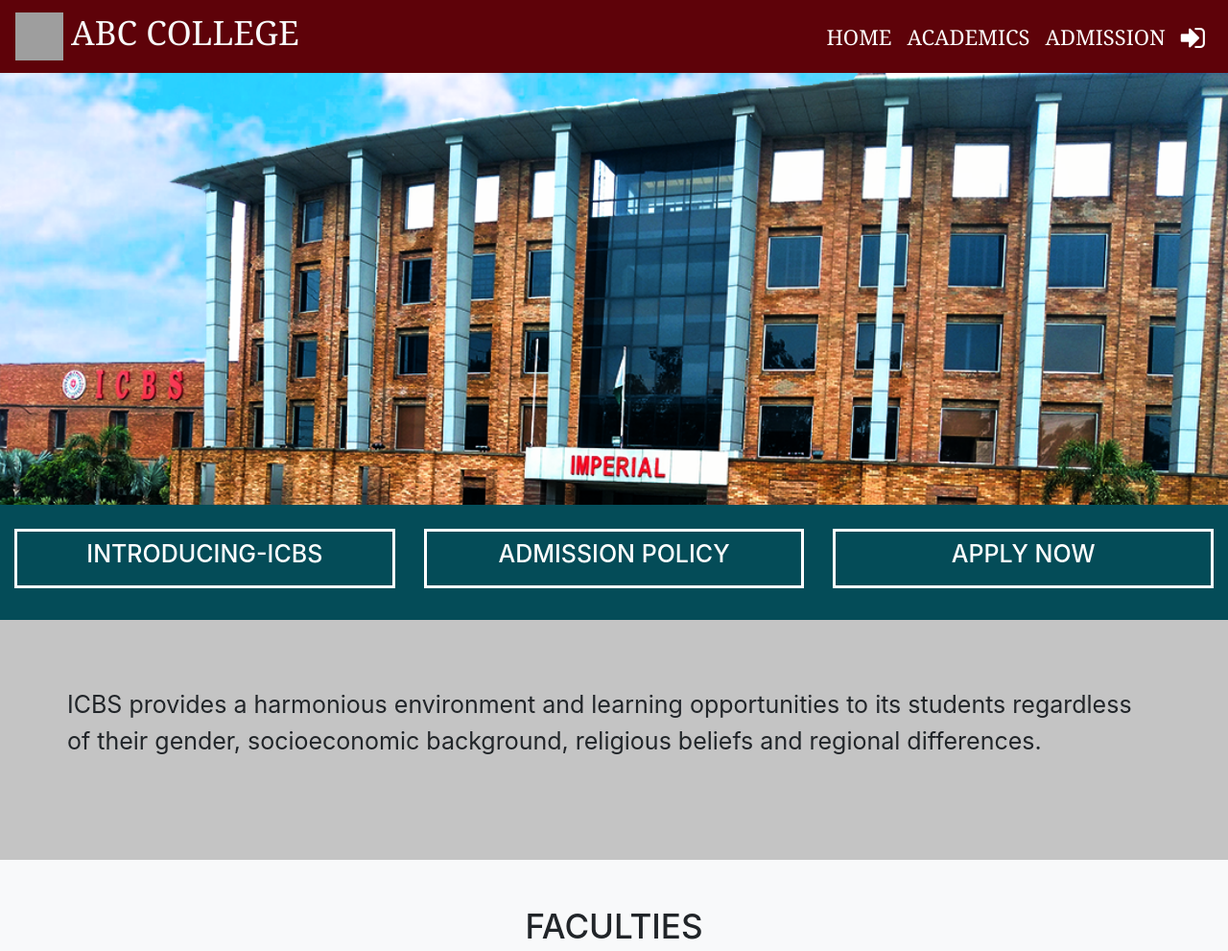
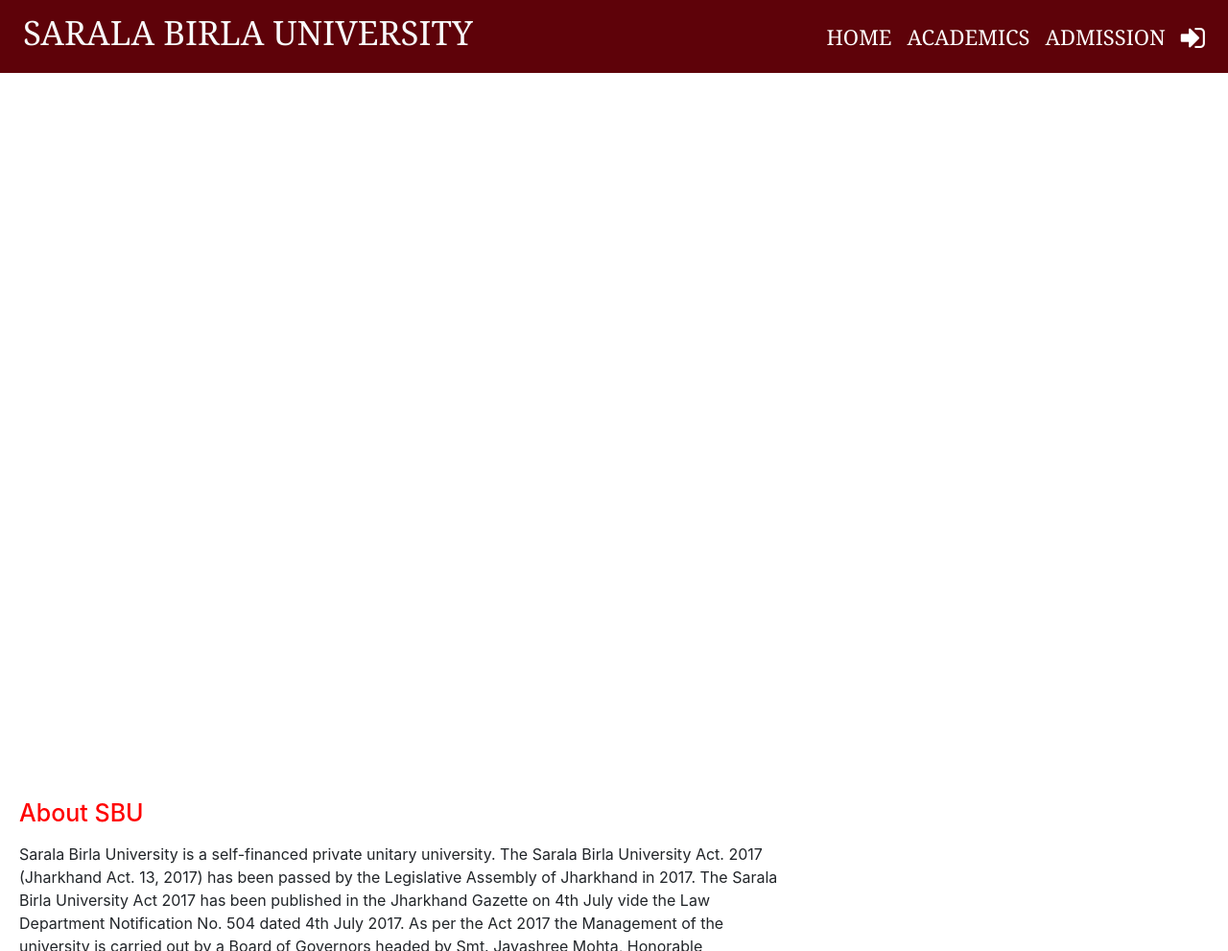
Before and after one commit to piyush461/CollegeManagementSystem, a PHP site: page / in a window 1280 px wide. Shown: the top 991 px of the page at 96% size. Run offline with PHP 8.4, Linux system fonts and the light colour scheme; grey boxes are pictures that could not be loaded.

Commit message:
Add files via upload

```diff
--- a/Common/cards.php
+++ b/Common/cards.php
@@ -1,4 +1,4 @@
-</section>
+	</section>
 	<section class=" bg-light text-center">
 		<div class=" w-100 pt-5 m-auto" style="
 	width:100%;
@@ -7,48 +7,33 @@
 	margin-right:auto;
 	margin-left:auto;
 ">
-			<h1>FACULTIES</h1>
-			<p>ICBS serves the national and international community through a broad spectrum of undergraduate studies..</p>
-			<div class="row pt-3 pb-3">
-				<div class="col-lg-3 col-md-3 col-sm-12 col-10 m-auto">
-					<div class="card card-margin">
-						<div class="card-logo m-auto">
-							<img src="images/1.jpg" class="card-img img-fluid">
-						</div>
-						<div class="card-body">
-							<h5 class="card-title">Faculty of Engineering and Technology</h5>
-						</div>
-					</div>
+			<h1>GALLERY</h1>
+			<div class="gallerybox">
+				<div class="cards">
+					<img src="https://sbu.ac.in/img/gallery/campus%20(5).webp" alt="">
+					<h4>CAMPUS</h4>
 				</div>
-				<div class="col-lg-3 col-md-3 col-sm-12 col-10 m-auto">
-					<div class="card card-margin">
-						<div class="card-logo m-auto mt-1">
-							<img src="images/2.jpg" class="card-img img-fluid">
-						</div>
-						<div class="card-body">
-							<h5 class="card-title">Faculty of Architecture, Art and Design</h5>
-						</div>
-					</div>
+				<div class="cards">
+					<img src="https://sbu.ac.in/img/gallery/library%20(1).webp" alt="">
+					<h4>LIBRARY</h4>
 				</div>
-				<div class="col-lg-3 col-md-3 col-sm-12 col-10 m-auto">
-					<div class="card card-margin">
-						<div class="card-logo m-auto">
-							<img src="images/3.jpg" class="card-img img-fluid">
-						</div>
-						<div class="card-body">
-							<h5 class="card-title">Faculty of Information Technology, Computer Science</h5>
-						</div>
-					</div>
+				<div class="cards">
+					<img src="https://sbu.ac.in/img/gallery/labs%20(1).webp" alt="">
+					<h4>WORKSHOPS & LABS</h4>
 				</div>
-				<div class="col-lg-3 col-md-3 col-sm-12 col-10 m-auto">
-					<div class="card card-margin">
-						<div class="card-logo m-auto">
-							<img src="images/4.jpg" class="card-img img-fluid">
-						</div>
-						<div class="card-body">
-							<h5 class="card-title">Faculty of Business Administration</h5>
-						</div>
-					</div>
+			</div>
+			<div class="gallerybox">
+				<div class="cards">
+					<img src="https://sbu.ac.in/img/gallery/Hostel%20(6).webp" alt="">
+					<h4>HOSTEL</h4>
+				</div>
+				<div class="cards">
+					<img src="https://sbu.ac.in/img/gallery/sports%20(3).webp" alt="">
+					<h4>SPORTS</h4>
+				</div>
+				<div class="cards">
+					<img src="https://sbu.ac.in/img/gallery/lectures%20(1).webp" alt="">
+					<h4>LECTURE HALLS</h4>
 				</div>
 			</div>
 		</div>
--- a/Common/common-header.php
+++ b/Common/common-header.php
@@ -19,7 +19,7 @@
     <nav class="navbar navbar-expand-lg navbar-dark header-back sticky-top header-navbar-fonts">
       <a class="navbar-brand d-flex align-items-center" href="../index.php">
         <img src="../images/icbs_logo.png" class="logo-image" width="50" height="50">
-        <h3 class="text-light text-uppercase ml-2">ABC College</h3>
+        <h3 class="text-light text-uppercase ml-2">SARALA BIRLA UNIVERSITY</h3>
       </a>
       <button class="navbar-toggler" type="button" data-toggle="collapse" data-target="#navbarNavDropdown" aria-controls="navbarNavDropdown" aria-expanded="false" aria-label="Toggle navigation">
         <span class="navbar-toggler-icon"></span>
--- a/Common/footer.php
+++ b/Common/footer.php
@@ -3,43 +3,44 @@
     <div class="container">
         <div class="row">
           <div class="col-md-3 col-sm-6 col-xs-12 segment-one md-mb-30 sm-mb-30">
-            <h3>Imperial College</h3>
-            <p>This Project has been made by Muhammad Husnain Raza with the help of
-              my Allah Almighty.
-              The prupose of this project is Learning Computer Languages.
-              I hope you realy enjoyed to visit this project. Thanks!
+            <h3>SBU CMS</h3>
+            <p>This is a College Management System Designed for Sarala Birla University Ranchi. The purpose of building this project is to enhance the student and college interaction virtually.
+            </p>
+            <p>
+              Thanks!
             </p>
           </div>
-          <div class="col-md-2 col-sm-6 col-xs-12 segment-two md-mb-30 sm-mb-30">
+          <div class="col-md-2 col-sm-6 col-xs-12 segment-two md-mb-30 sm-mb-30 foot">
             <h2>Quick Links</h2>
             <ul>
-              <li><a href="">About ICBS</a></li>
+              <li><a href="">About SBU </a></li>
               <li><a href="">Admissions Policy</a></li>
               <li><a href="">Apply for Admission</a></li>
               <li><a href="">Download Prospectus</a></li>
               <li><a href="">Contact Us</a></li>
             </ul>
           </div>
-          <div class="col-md-4 col-sm-6 col-xs-12 segment-two md-mb-30 sm-mb-30">
+          <div class="col-md-4 col-sm-6 col-xs-12 segment-two md-mb-30 sm-mb-30 foot">
             <h2>UNDERGRADUATE PROGRAMS</h2>
             <ul>
-              <li><a href="">B.Sc. Civil Engineering</a></li>
-              <li><a href="">B.Sc. Electrical Engineering</a></li>
-              <li><a href="">B.Sc. Mechanical Engineering</a></li>
-              <li><a href="">B. Architecture</a></li>
-              <li><a href="">BS Computer Science</a></li>
-              <li><a href="">Bachelors of Business Administration</a></li>
+              <li><a href="">Bachelor of Technology (B.Tech.)</a></li>
+              <li><a href="">Bachelor of Computer Application (BCA)</a></li>
+              <li><a href="">Bachelor of Business Administration (BBA</a></li>
+              <li><a href="">Bachelor of Commerce (BCOM)</a></li>
+              <li><a href="">Bachelor of Sciences (B.SC)</a></li>
+              <li><a href="">DIPLOMA</a></li>
             </ul>
           </div>
-          <div class="col-md-3 col-sm-6 col-xs-12 segment-two md-mb-30 sm-mb-30">
+          <div class="col-md-3 col-sm-6 col-xs-12 segment-two md-mb-30 sm-mb-30 contacts">
             <h2>CONTACT DETAILS</h2>
-              <p>Address: Imperial College of Business Studies,
-                  Bahria Town, Shahkam Chowk, Canal Bank Road,53720 Lahore – Pakistan</p>
-              <p>Telephones: (+92 42) 35978525-32</p>
-              <p>E-mail: admissions@imperial.edu.pk</p>
+              <p>Address: Birla Knowledge City, P.O.- Mahilong,
+                Purulia Road, Ranchi- 835103</p>
+                <p> Toll Free: <a href="tel:9525110001">9525110001</a></p>
+              <p class="email">E-mail: <a href="mailto:info@sburanchi.ac.in">info@sburanchi.ac.in</a></p>
+          </div>
         </div>
       </div>
     </div>
     </div>
-  <p class="footer-bottom-text">CopyRights © reserved by Raza Programming and Code Academia.2020</p>
+  <p class="footer-bottom-text">CopyRights © reserved by Team Piyush, Abhya and Neha</p>
 </footer>
--- a/Common/header.php
+++ b/Common/header.php
@@ -13,9 +13,8 @@
 </head>
 <body>
 <nav class="navbar navbar-expand-lg navbar-dark header-back sticky-top header-navbar-fonts">
-	<a class="navbar-brand d-flex align-items-center" href="index.php">
-		<img src="images/icbs_logo.png" class="logo-image" width="50" height="50">
-		<h3 class="text-light text-uppercase ml-2">ABC College</h3>
+	<a class="navbar-brand d-flex align-items-center sbulogo" href="index.php">
+		<h3 class="text-light text-uppercase ml-2">SARALA BIRLA UNIVERSITY</h3>
 	</a>
 	<button class="navbar-toggler" type="button" data-toggle="collapse" data-target="#navbarNavDropdown" aria-controls="navbarNavDropdown" aria-expanded="false" aria-label="Toggle navigation">
 	<span class="navbar-toggler-icon"></span>
--- a/Css/footer.css
+++ b/Css/footer.css
@@ -18,9 +18,6 @@
     letter-spacing: 3px;
     margin: 10px 0;
 }
-
-,asjhvadksjdaskndcacdwedcw
-
 .segment-two h2{
     font-family: courgette;
     color: #fff;
--- a/Css/style.css
+++ b/Css/style.css
@@ -7,13 +7,13 @@
 	}
 	h3{
 		font-size: 25px;
+		color: red;
 	}
 	h4{
 		font-size: 22px;
 	}
-/* end heading style here */
 
-/* header area goes here */
+
 
 	.header-back{
 		background: #5e0209;
@@ -114,20 +114,39 @@
 		transform: translate(0) !important;
 	}
 
+	.home-div{
+		height: 90vh;
+		width: 100%;
+	}
 
-	/* sidebar hide and show toggle buttons */
+	.aboutus{
+		height: 90vh;
+		width: 100%;
+		display: flex;
+	}
 
-/* sidebar area go to end here */
+	.sec1{
+		width: 65%;
+		height: 100%;
+		padding: 20px;
+	}
 
-/* all page style goes here */
+	.sec1>p{
+		font-size: medium;
+	}
 
-	.home-div{
-		background-image: url(../Images/imperial-banner.png);
-		background-repeat: no-repeat;
-		background-size: cover;
-		background-position: fixed;
-		width: 100%;
-		height: 450px;
+	.sec2{
+		width: 35%;
+		height: 100%;
+		display: flex;
+		justify-content: center;
+		align-items: center;
+	}
+
+	.sec2>img{
+		height: 45%;
+		width: auto;
+		border: 6px solid rgb(117, 100, 100);
 	}
 
 	.in-ad-ap{
--- a/Student/student-index.php
+++ b/Student/student-index.php
@@ -5,7 +5,6 @@
 	{
 		header('location:../login/login.php');
 	}
-
 	if($_SESSION['LoginStudent']){
 		$_SESSION['LoginAdmin'] = "";
 	}
--- a/index.php
+++ b/index.php
@@ -1,17 +1,19 @@
 
 	<?php include('common/header.php') ?>
-	<div class="home-div"></div>
-		<div class="w-100 in-ad-ap">
-			<div class="row m-auto text-center">
-				<div class="col-md-4"><h3>INTRODUCING-ICBS</h3></div>
-				<div class="col-md-4"><h3>ADMISSION POLICY</h3></div>
-				<div class="col-md-4"><h3>APPLY NOW</h3></div>
+	<div class="home-div">
+
+	</div>
+		<div class="aboutus">
+			<div class="sec1">
+				<p><h3> About SBU</h3></p>
+				<p>Sarala Birla University is a self-financed private unitary university. The Sarala Birla University Act. 2017 (Jharkhand Act. 13, 2017) has been passed by the Legislative Assembly of Jharkhand in 2017. The Sarala Birla University Act 2017 has been published in the Jharkhand Gazette on 4th July vide the Law Department Notification No. 504 dated 4th July 2017. As per the Act 2017 the Management of the university is carried out by a Board of Governors headed by Smt. Jayashree Mohta, Honorable Chairperson, Bharat Arogya & Gyan Mandir and the first Chancellor of Sarala Birla University.</p>
+				<p>The SBU, Ranchi campus is situated amidst the verdant surroundings, stretching over nearly 60 acres of land owned by Bharat Arogya & Gyan Mandir at Birla Campus, Vill - Ara, P.O. – Mahilong, Ranchi-Purulia Highway, Ranchi, Jharkhand, India.</p>
+				<p>SBU, Ranchi has been established to create new benchmarks for quality education in various fields viz. Technical, Professional, General & Medicine Education in Jharkhand in particular & India and overseas in general.</p>
+				<p>SBU shall endeavor to promote the study of national integrity, social justice, secularism and democratic way of life, international understanding & scientific approach to the problems of the society in toto.</p>
 			</div>
-		</div>
-		<div class="paragraph">
-			<p>
-				ICBS provides a harmonious environment and learning opportunities  to its students regardless of their gender, socioeconomic background, religious beliefs and regional differences.
-			</p>
+			<div class="sec2">
+				<img src="https://sbu.ac.in/img/gallery/campus%20(2).webp" alt="">
+			</div>
 		</div>
 	<?php include('common/cards.php') ?>
 	<?php include('common/footer.php') ?>
```
Also changed, not shown: other parts of Css/style.css (+51 -0 lines), Images/Sbubackground.png (added), Images/campus.webp (added).
